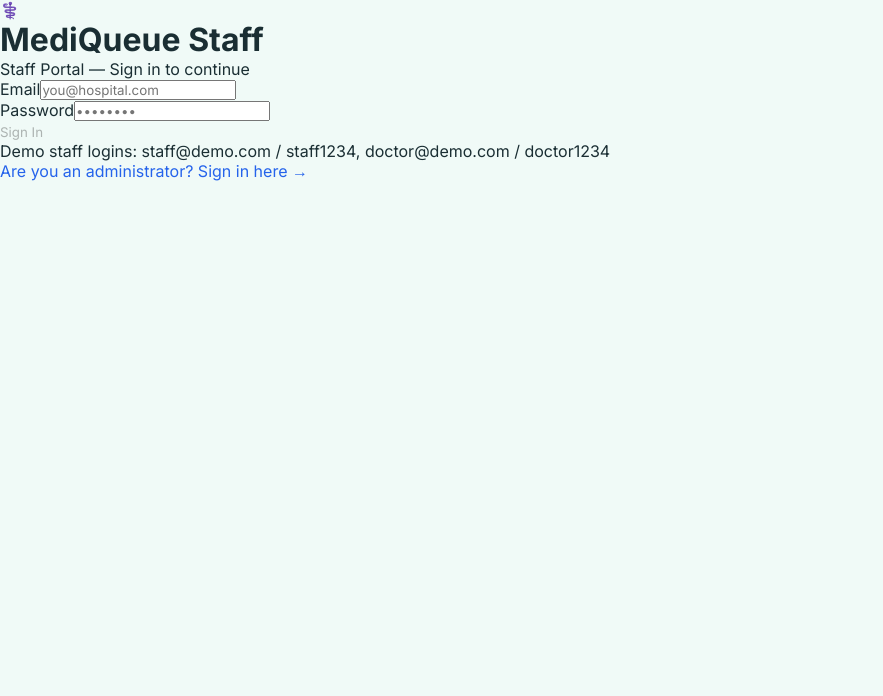
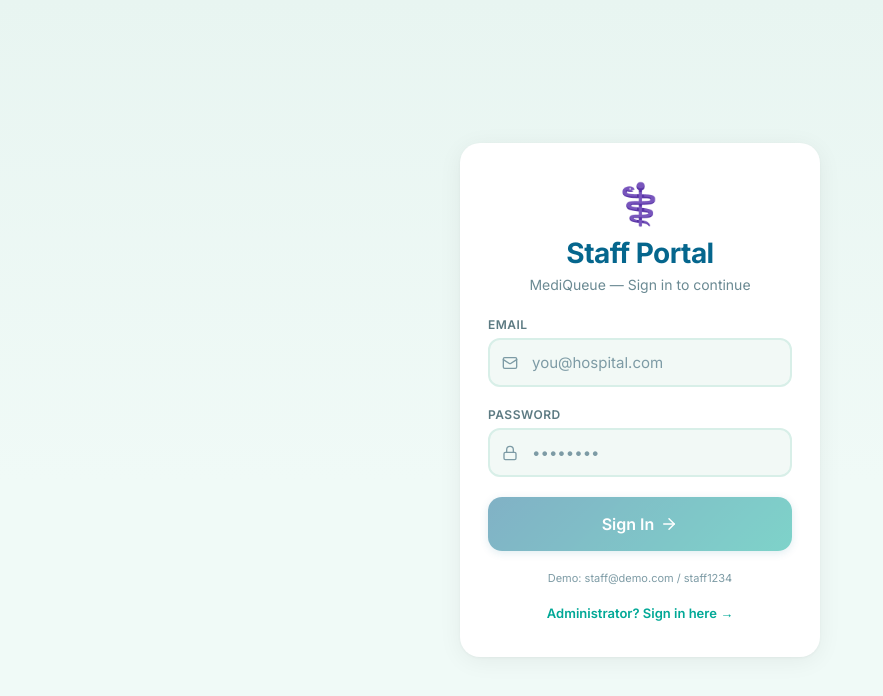
Before and after one commit to Dauda577/MediQueue, a React (Vite) app: page /staff/login in a window 1280 px wide. Shown: the top 696 px of the page, without its empty margins (0-883 px from the left). Built offline with nearby package versions, Linux system fonts and the light colour scheme; no server answers.

Commit message:
feat: update all page components — CheckIn, QueueTracker, Login pages

```diff
--- a/src/pages/acceptinvite/AcceptInvite.tsx
+++ b/src/pages/acceptinvite/AcceptInvite.tsx
@@ -1,119 +1,70 @@
-import { useState, useEffect } from 'react';
-import { useNavigate } from 'react-router-dom';
-import { supabase } from '../../lib/supabase';
-import { getCurrentStaff } from '../../lib/auth';
-import './AcceptInvite.css';
+import { useState, useEffect } from 'react'
+import { useNavigate } from 'react-router-dom'
+import { motion } from 'framer-motion'
+import { Lock, ArrowRight } from 'lucide-react'
+import { supabase } from '../../lib/supabase'
+import { getCurrentStaff } from '../../lib/auth'
+import '../login/Login.css'
 
-// Supabase's invite link lands here with tokens in the URL hash/query.
-// The client SDK picks those up automatically (detectSessionInUrl is on
-// by default), which briefly authenticates the user just enough for them
-// to set a real password via auth.updateUser().
 export default function AcceptInvite() {
-  const [password, setPassword] = useState('');
-  const [confirm, setConfirm] = useState('');
-  const [error, setError] = useState<string | null>(null);
-  const [loading, setLoading] = useState(false);
-  const [checkingSession, setCheckingSession] = useState(true);
-  const [hasSession, setHasSession] = useState(false);
-  const navigate = useNavigate();
+  const [password, setPassword] = useState('')
+  const [confirm, setConfirm] = useState('')
+  const [error, setError] = useState<string | null>(null)
+  const [loading, setLoading] = useState(false)
+  const [checkingSession, setCheckingSession] = useState(true)
+  const [hasSession, setHasSession] = useState(false)
+  const navigate = useNavigate()
 
   useEffect(() => {
     supabase.auth.getSession().then(({ data }: { data: { session: unknown } }) => {
-      setHasSession(!!data.session);
-      setCheckingSession(false);
-    });
-  }, []);
+      setHasSession(!!data.session); setCheckingSession(false)
+    })
+  }, [])
 
   async function handleSetPassword() {
-    setError(null);
-
-    if (password.length < 8) {
-      setError('Password must be at least 8 characters.');
-      return;
-    }
-    if (password !== confirm) {
-      setError('Passwords do not match.');
-      return;
-    }
-
-    setLoading(true);
+    setError(null)
+    if (password.length < 8) { setError('Password must be at least 8 characters.'); return }
+    if (password !== confirm) { setError('Passwords do not match.'); return }
+    setLoading(true)
     try {
-      const { error: updateError } = await supabase.auth.updateUser({ password });
-      if (updateError) throw updateError;
-
-      const staff = await getCurrentStaff();
-      navigate(staff?.role === 'admin' ? '/admin' : '/staff', { replace: true });
-    } catch (err: any) {
-      setError(err.message || 'Could not set password. Try the invite link again.');
-    } finally {
-      setLoading(false);
-    }
+      const { error: updateError } = await supabase.auth.updateUser({ password })
+      if (updateError) throw updateError
+      const staff = await getCurrentStaff()
+      navigate(staff?.role === 'admin' ? '/admin' : '/staff', { replace: true })
+    } catch (err: unknown) {
+      setError(err instanceof Error ? err.message : 'Could not set password.')
+    } finally { setLoading(false) }
   }
 
   if (checkingSession) {
-    return (
-      <div className="ai-page">
-        <div className="ai-card">
-          <p className="ai-subtitle">Checking your invite link…</p>
-        </div>
-      </div>
-    );
+    return <div className="login"><div className="login__content"><div className="login__card" style={{ textAlign: 'center' }}><p className="login__sub">Checking your invite link…</p></div></div></div>
   }
-
   if (!hasSession) {
-    return (
-      <div className="ai-page">
-        <div className="ai-card">
-          <h1 className="ai-title">Invite link expired</h1>
-          <p className="ai-subtitle">
-            This invite link is invalid or has expired. Ask an admin to resend your invitation.
-          </p>
-        </div>
-      </div>
-    );
+    return <div className="login"><div className="login__content"><div className="login__card" style={{ textAlign: 'center' }}><h2 style={{ fontSize: '1.25rem', fontWeight: 700, color: '#1A2E33' }}>Invite link expired</h2><p className="login__sub">Ask an admin to resend your invitation.</p></div></div></div>
   }
-
   return (
-    <div className="ai-page">
-      <div className="ai-card">
-        <h1 className="ai-title">Welcome to MediQueue</h1>
-        <p className="ai-subtitle">Set a password to activate your staff account.</p>
-
-        {error && <div className="ai-error">{error}</div>}
-
-        <div className="ai-field">
-          <label className="ai-label">New Password</label>
-          <input
-            type="password"
-            value={password}
-            onChange={(e) => setPassword(e.target.value)}
-            placeholder="••••••••"
-            className="ai-input"
-          />
-        </div>
-
-        <div className="ai-field">
-          <label className="ai-label">Confirm Password</label>
-          <input
-            type="password"
-            value={confirm}
-            onChange={(e) => setConfirm(e.target.value)}
-            onKeyDown={(e) => {
-              if (e.key === 'Enter' && password && confirm && !loading) handleSetPassword();
-            }}
-            placeholder="••••••••"
-            className="ai-input"
-          />
-        </div>
-
-        <button
-          onClick={handleSetPassword}
-          disabled={loading || !password || !confirm}
-          className="ai-button"
-        >
-          {loading ? 'Setting password…' : 'Activate Account'}
-        </button>
+    <div className="login">
+      <div className="login__content">
+        <motion.div className="login__card" initial={{ opacity: 0, y: 16 }} animate={{ opacity: 1, y: 0 }} transition={{ duration: 0.4 }}>
+          <div className="login__header">
+            <span className="login__logo">⚕️</span>
+            <h1 className="login__title">Welcome to MediQueue</h1>
+            <p className="login__sub">Set a password to activate your staff account.</p>
+          </div>
+          {error && <motion.div className="login__error" initial={{ opacity: 0, y: -8 }} animate={{ opacity: 1, y: 0 }}>{error}</motion.div>}
+          <div className="login__field">
+            <label>New Password</label>
+            <div className="login__input-wrap"><Lock size={16} className="login__input-icon" /><input type="password" value={password} onChange={e => setPassword(e.target.value)} placeholder="8+ characters" /></div>
+          </div>
+          <div className="login__field">
+            <label>Confirm Password</label>
+            <div className="login__input-wrap"><Lock size={16} className="login__input-icon" /><input type="password" value={confirm} onChange={e => setConfirm(e.target.value)} placeholder="Repeat password" onKeyDown={e => { if (e.key === 'Enter' && password && confirm && !loading) handleSetPassword() }} /></div>
+          </div>
+          <button className="login__btn" onClick={handleSetPassword} disabled={loading || !password || !confirm}>
+            {loading ? <span className="login__btn-loading"><span className="login__spinner" />Setting password</span> : <span className="login__btn-text">Activate Account <ArrowRight size={18} /></span>}
+          </button>
+        </motion.div>
       </div>
     </div>
-  );
+  )
 }
--- a/src/pages/adminlogin/AdminLogin.tsx
+++ b/src/pages/adminlogin/AdminLogin.tsx
@@ -1,98 +1,58 @@
-import { useState, useEffect } from 'react';
-import { useNavigate, Link } from 'react-router-dom';
-import { signIn, getCurrentStaff } from '../../lib/auth';
-import { useAuth } from '../../context/AuthContext';
-import '../login/Login.css';
+import { useState, useEffect } from 'react'
+import { useNavigate, Link } from 'react-router-dom'
+import { motion } from 'framer-motion'
+import { Mail, Lock, ArrowRight, Shield } from 'lucide-react'
+import { signIn, getCurrentStaff } from '../../lib/auth'
+import { useAuth } from '../../context/AuthContext'
+import '../login/Login.css'
 
 export default function AdminLogin() {
-  const navigate = useNavigate();
-  const { staff } = useAuth();
-  const [email, setEmail] = useState('');
-  const [password, setPassword] = useState('');
-  const [error, setError] = useState<string | null>(null);
-  const [loading, setLoading] = useState(false);
+  const navigate = useNavigate()
+  const { staff } = useAuth()
+  const [email, setEmail] = useState('')
+  const [password, setPassword] = useState('')
+  const [error, setError] = useState<string | null>(null)
+  const [loading, setLoading] = useState(false)
 
-  useEffect(() => {
-    if (staff && staff.role === 'admin') {
-      navigate('/admin', { replace: true });
-    }
-  }, [staff, navigate]);
+  useEffect(() => { if (staff && staff.role === 'admin') navigate('/admin', { replace: true }) }, [staff, navigate])
 
   async function handleLogin() {
-    setError(null);
-    setLoading(true);
-
+    setError(null); setLoading(true)
     try {
-      await signIn(email, password);
-      const staffMember = await getCurrentStaff();
-      if (!staffMember) {
-        throw new Error('No staff record found for this account.');
-      }
-
-      if (staffMember.role !== 'admin') {
-        throw new Error('Access denied. This portal is for administrators only.');
-      }
-
-      window.location.assign('/admin');
-    } catch (err: any) {
-      setError(err.message || 'Invalid email or password');
-    } finally {
-      setLoading(false);
-    }
+      await signIn(email, password)
+      const staffMember = await getCurrentStaff()
+      if (!staffMember) throw new Error('No staff record found.')
+      if (staffMember.role !== 'admin') throw new Error('Access denied. Admin only.')
+      window.location.assign('/admin')
+    } catch (err: unknown) {
+      setError(err instanceof Error ? err.message : 'Invalid credentials')
+    } finally { setLoading(false) }
   }
 
   return (
-    <div className="login-page">
-      <div className="login-card">
-        <div className="login-logo">
-          <div className="login-logo-icon" aria-label="Admin icon">
-            <span aria-hidden="true">⚕️</span>
+    <div className="login">
+      <div className="login__content">
+        <motion.div className="login__card" initial={{ opacity: 0, y: 16 }} animate={{ opacity: 1, y: 0 }} transition={{ duration: 0.4 }}>
+          <div className="login__header">
+            <span className="login__logo"><Shield size={40} /></span>
+            <h1 className="login__title">Admin Portal</h1>
+            <p className="login__sub">MediQueue Administration</p>
           </div>
-          <h1 className="login-title">MediQueue Admin</h1>
-          <p className="login-subtitle">Admin Portal — Sign in to continue</p>
-        </div>
-
-        {error && <div className="login-error">{error}</div>}
-
-        <div className="login-field">
-          <label className="login-label">Email</label>
-          <input
-            type="email"
-            value={email}
-            onChange={(e) => setEmail(e.target.value)}
-            placeholder="admin@hospital.com"
-            className="login-input"
-          />
-        </div>
-
-        <div className="login-field">
-          <label className="login-label">Password</label>
-          <input
-            type="password"
-            value={password}
-            onChange={(e) => setPassword(e.target.value)}
-            onKeyDown={(e) => {
-              if (e.key === 'Enter' && email && password && !loading) handleLogin();
-            }}
-            placeholder="••••••••"
-            className="login-input"
-          />
-        </div>
-
-        <button
-          onClick={handleLogin}
-          disabled={loading || !email || !password}
-          className="login-button"
-        >
-          {loading ? <span className="login-spinner">Signing in</span> : 'Sign In'}
-        </button>
-
-        <p className="login-demo-help" style={{ marginTop: '1rem' }}>
-          <Link to="/staff/login" style={{ color: '#2563eb', textDecoration: 'none' }}>
-            Are you a staff member? Sign in here →
-          </Link>
-        </p>
+          {error && <motion.div className="login__error" initial={{ opacity: 0, y: -8 }} animate={{ opacity: 1, y: 0 }}>{error}</motion.div>}
+          <div className="login__field">
+            <label>Email</label>
+            <div className="login__input-wrap"><Mail size={16} className="login__input-icon" /><input type="email" value={email} onChange={e => setEmail(e.target.value)} placeholder="admin@hospital.com" /></div>
+          </div>
+          <div className="login__field">
+            <label>Password</label>
+            <div className="login__input-wrap"><Lock size={16} className="login__input-icon" /><input type="password" value={password} onChange={e => setPassword(e.target.value)} placeholder="••••••••" onKeyDown={e => { if (e.key === 'Enter' && email && password && !loading) handleLogin() }} /></div>
+          </div>
+          <button className="login__btn" onClick={handleLogin} disabled={loading || !email || !password}>
+            {loading ? <span className="login__btn-loading"><span className="login__spinner" />Signing in</span> : <span className="login__btn-text">Sign In <ArrowRight size={18} /></span>}
+          </button>
+          <p className="login__footer-link"><Link to="/staff/login">Staff member? Sign in here →</Link></p>
+        </motion.div>
       </div>
     </div>
-  );
+  )
 }
--- a/src/pages/login/Login.tsx
+++ b/src/pages/login/Login.tsx
@@ -1,96 +1,59 @@
-import { useState, useEffect } from 'react';
-import { useNavigate } from 'react-router-dom';
-import { signIn, getCurrentStaff } from '../../lib/auth';
-import { useAuth } from '../../context/AuthContext';
-import './Login.css';
+import { useState, useEffect } from 'react'
+import { useNavigate } from 'react-router-dom'
+import { motion } from 'framer-motion'
+import { Mail, Lock, ArrowRight } from 'lucide-react'
+import { signIn, getCurrentStaff } from '../../lib/auth'
+import { useAuth } from '../../context/AuthContext'
+import './Login.css'
 
 export default function Login() {
-  const navigate = useNavigate();
-  const { staff } = useAuth();
-  const [email, setEmail] = useState('');
-  const [password, setPassword] = useState('');
-  const [error, setError] = useState<string | null>(null);
-  const [loading, setLoading] = useState(false);
+  const navigate = useNavigate()
+  const { staff } = useAuth()
+  const [email, setEmail] = useState('')
+  const [password, setPassword] = useState('')
+  const [error, setError] = useState<string | null>(null)
+  const [loading, setLoading] = useState(false)
 
-  // If already logged in (e.g. session restored on mount), skip the form
   useEffect(() => {
-    if (staff) {
-      navigate(staff.role === 'admin' ? '/admin' : '/staff', { replace: true });
-    }
-  }, [staff, navigate]);
+    if (staff) navigate(staff.role === 'admin' ? '/admin' : '/staff', { replace: true })
+  }, [staff, navigate])
 
   async function handleLogin() {
-    setError(null);
-    setLoading(true);
-
+    setError(null); setLoading(true)
     try {
-      await signIn(email, password);
-      const staffMember = await getCurrentStaff();
-      if (!staffMember) {
-        throw new Error('No staff record found for this account.');
-      }
-
-      const destination = staffMember.role === 'admin' ? '/admin' : '/staff';
-      window.location.assign(destination);
-    } catch (err: any) {
-      setError(err.message || 'Invalid email or password');
-    } finally {
-      setLoading(false);
-    }
+      await signIn(email, password)
+      const staffMember = await getCurrentStaff()
+      if (!staffMember) throw new Error('No staff record found.')
+      window.location.assign(staffMember.role === 'admin' ? '/admin' : '/staff')
+    } catch (err: unknown) {
+      setError(err instanceof Error ? err.message : 'Invalid email or password')
+    } finally { setLoading(false) }
   }
 
   return (
-    <div className="login-page">
-      <div className="login-card">
-        <div className="login-logo">
-          <div className="login-logo-icon" aria-label="Medical icon">
-            <span aria-hidden="true">⚕️</span>
+    <div className="login">
+      <div className="login__content">
+        <motion.div className="login__card" initial={{ opacity: 0, y: 16 }} animate={{ opacity: 1, y: 0 }} transition={{ duration: 0.4 }}>
+          <div className="login__header">
+            <span className="login__logo">⚕️</span>
+            <h1 className="login__title">MediQueue</h1>
+            <p className="login__sub">Staff Portal — Sign in to continue</p>
           </div>
-          <h1 className="login-title">MediQueue</h1>
-          <p className="login-subtitle">Staff Portal — Sign in to continue</p>
-        </div>
-
-        {error && <div className="login-error">{error}</div>}
-
-        <div className="login-field">
-          <label className="login-label">Email</label>
-          <input
-            type="email"
-            value={email}
-            onChange={(e) => setEmail(e.target.value)}
-            placeholder="you@hospital.com"
-            className="login-input"
-          />
-        </div>
-
-        <div className="login-field">
-          <label className="login-label">Password</label>
-          <input
-            type="password"
-            value={password}
-            onChange={(e) => setPassword(e.target.value)}
-            onKeyDown={(e) => {
-              if (e.key === 'Enter' && email && password && !loading) handleLogin();
-            }}
-            placeholder="••••••••"
-            className="login-input"
-          />
-        </div>
-
-        <button
-          onClick={handleLogin}
-          disabled={loading || !email || !password}
-          className="login-button"
-        >
-          {loading ? <span className="login-spinner">Signing in</span> : 'Sign In'}
-        </button>
-
-        <p className="login-demo-help">
-          Demo staff logins: staff@demo.com / staff1234, doctor@demo.com / doctor1234
-        </p>
-
-        <p className="login-footer">MediQueue &copy; {new Date().getFullYear()}</p>
+          {error && <motion.div className="login__error" initial={{ opacity: 0, y: -8 }} animate={{ opacity: 1, y: 0 }}>{error}</motion.div>}
+          <div className="login__field">
+            <label>Email</label>
+            <div className="login__input-wrap"><Mail size={16} className="login__input-icon" /><input type="email" value={email} onChange={e => setEmail(e.target.value)} placeholder="you@hospital.com" /></div>
+          </div>
+          <div className="login__field">
+            <label>Password</label>
+            <div className="login__input-wrap"><Lock size={16} className="login__input-icon" /><input type="password" value={password} onChange={e => setPassword(e.target.value)} onKeyDown={e => { if (e.key === 'Enter' && email && password && !loading) handleLogin() }} placeholder="••••••••" /></div>
+          </div>
+          <button className="login__btn" onClick={handleLogin} disabled={loading || !email || !password}>
+            {loading ? <span className="login__btn-loading"><span className="login__spinner" />Signing in</span> : <span className="login__btn-text">Sign In <ArrowRight size={18} /></span>}
+          </button>
+          <p className="login__demo">Demo: staff@demo.com / staff1234</p>
+        </motion.div>
       </div>
     </div>
-  );
+  )
 }
--- a/src/pages/stafflogin/StaffLogin.tsx
+++ b/src/pages/stafflogin/StaffLogin.tsx
@@ -1,102 +1,59 @@
-import { useState, useEffect } from 'react';
-import { useNavigate, Link } from 'react-router-dom';
-import { signIn, getCurrentStaff } from '../../lib/auth';
-import { useAuth } from '../../context/AuthContext';
-import '../login/Login.css';
+import { useState, useEffect } from 'react'
+import { useNavigate, Link } from 'react-router-dom'
+import { motion } from 'framer-motion'
+import { Mail, Lock, ArrowRight } from 'lucide-react'
+import { signIn, getCurrentStaff } from '../../lib/auth'
+import { useAuth } from '../../context/AuthContext'
+import '../login/Login.css'
 
 export default function StaffLogin() {
-  const navigate = useNavigate();
-  const { staff } = useAuth();
-  const [email, setEmail] = useState('');
-  const [password, setPassword] = useState('');
-  const [error, setError] = useState<string | null>(null);
-  const [loading, setLoading] = useState(false);
+  const navigate = useNavigate()
+  const { staff } = useAuth()
+  const [email, setEmail] = useState('')
+  const [password, setPassword] = useState('')
+  const [error, setError] = useState<string | null>(null)
+  const [loading, setLoading] = useState(false)
 
-  useEffect(() => {
-    if (staff && staff.role !== 'admin') {
-      navigate('/staff', { replace: true });
-    }
-  }, [staff, navigate]);
+  useEffect(() => { if (staff && staff.role !== 'admin') navigate('/staff', { replace: true }) }, [staff, navigate])
 
   async function handleLogin() {
-    setError(null);
-    setLoading(true);
-
+    setError(null); setLoading(true)
     try {
-      await signIn(email, password);
-      const staffMember = await getCurrentStaff();
-      if (!staffMember) {
-        throw new Error('No staff record found for this account.');
-      }
-
-      if (staffMember.role === 'admin') {
-        throw new Error('Access denied. This portal is for staff only.');
-      }
-
-      window.location.assign('/staff');
-    } catch (err: any) {
-      setError(err.message || 'Invalid email or password');
-    } finally {
-      setLoading(false);
-    }
+      await signIn(email, password)
+      const staffMember = await getCurrentStaff()
+      if (!staffMember) throw new Error('No staff record found.')
+      if (staffMember.role === 'admin') throw new Error('Access denied. Staff only.')
+      window.location.assign('/staff')
+    } catch (err: unknown) {
+      setError(err instanceof Error ? err.message : 'Invalid credentials')
+    } finally { setLoading(false) }
   }
 
   return (
-    <div className="login-page">
-      <div className="login-card">
-        <div className="login-logo">
-          <div className="login-logo-icon" aria-label="Staff icon">
-            <span aria-hidden="true">⚕️</span>
+    <div className="login">
+      <div className="login__content">
+        <motion.div className="login__card" initial={{ opacity: 0, y: 16 }} animate={{ opacity: 1, y: 0 }} transition={{ duration: 0.4 }}>
+          <div className="login__header">
+            <span className="login__logo">⚕️</span>
+            <h1 className="login__title">Staff Portal</h1>
+            <p className="login__sub">MediQueue — Sign in to continue</p>
           </div>
-          <h1 className="login-title">MediQueue Staff</h1>
-          <p className="login-subtitle">Staff Portal — Sign in to continue</p>
-        </div>
-
-        {error && <div className="login-error">{error}</div>}
-
-        <div className="login-field">
-          <label className="login-label">Email</label>
-          <input
-            type="email"
-            value={email}
-            onChange={(e) => setEmail(e.target.value)}
-            placeholder="you@hospital.com"
-            className="login-input"
-          />
-        </div>
-
-        <div className="login-field">
-          <label className="login-label">Password</label>
-          <input
-            type="password"
-            value={password}
-            onChange={(e) => setPassword(e.target.value)}
-            onKeyDown={(e) => {
-              if (e.key === 'Enter' && email && password && !loading) handleLogin();
-            }}
-            placeholder="••••••••"
-            className="login-input"
-          />
-        </div>
-
-        <button
-          onClick={handleLogin}
-          disabled={loading || !email || !password}
-          className="login-button"
-        >
-          {loading ? <span className="login-spinner">Signing in</span> : 'Sign In'}
-        </button>
-
-        <p className="login-demo-help">
-          Demo staff logins: staff@demo.com / staff1234, doctor@demo.com / doctor1234
-        </p>
-
-        <p className="login-demo-help">
-          <Link to="/admin/login" style={{ color: '#2563eb', textDecoration: 'none' }}>
-            Are you an administrator? Sign in here →
-          </Link>
-        </p>
+          {error && <motion.div className="login__error" initial={{ opacity: 0, y: -8 }} animate={{ opacity: 1, y: 0 }}>{error}</motion.div>}
+          <div className="login__field">
+            <label>Email</label>
+            <div className="login__input-wrap"><Mail size={16} className="login__input-icon" /><input type="email" value={email} onChange={e => setEmail(e.target.value)} placeholder="you@hospital.com" /></div>
+          </div>
+          <div className="login__field">
+            <label>Password</label>
+            <div className="login__input-wrap"><Lock size={16} className="login__input-icon" /><input type="password" value={password} onChange={e => setPassword(e.target.value)} placeholder="••••••••" onKeyDown={e => { if (e.key === 'Enter' && email && password && !loading) handleLogin() }} /></div>
+          </div>
+          <button className="login__btn" onClick={handleLogin} disabled={loading || !email || !password}>
+            {loading ? <span className="login__btn-loading"><span className="login__spinner" />Signing in</span> : <span className="login__btn-text">Sign In <ArrowRight size={18} /></span>}
+          </button>
+          <p className="login__demo">Demo: staff@demo.com / staff1234</p>
+          <p className="login__footer-link"><Link to="/admin/login">Administrator? Sign in here →</Link></p>
+        </motion.div>
       </div>
     </div>
-  );
+  )
 }
```
